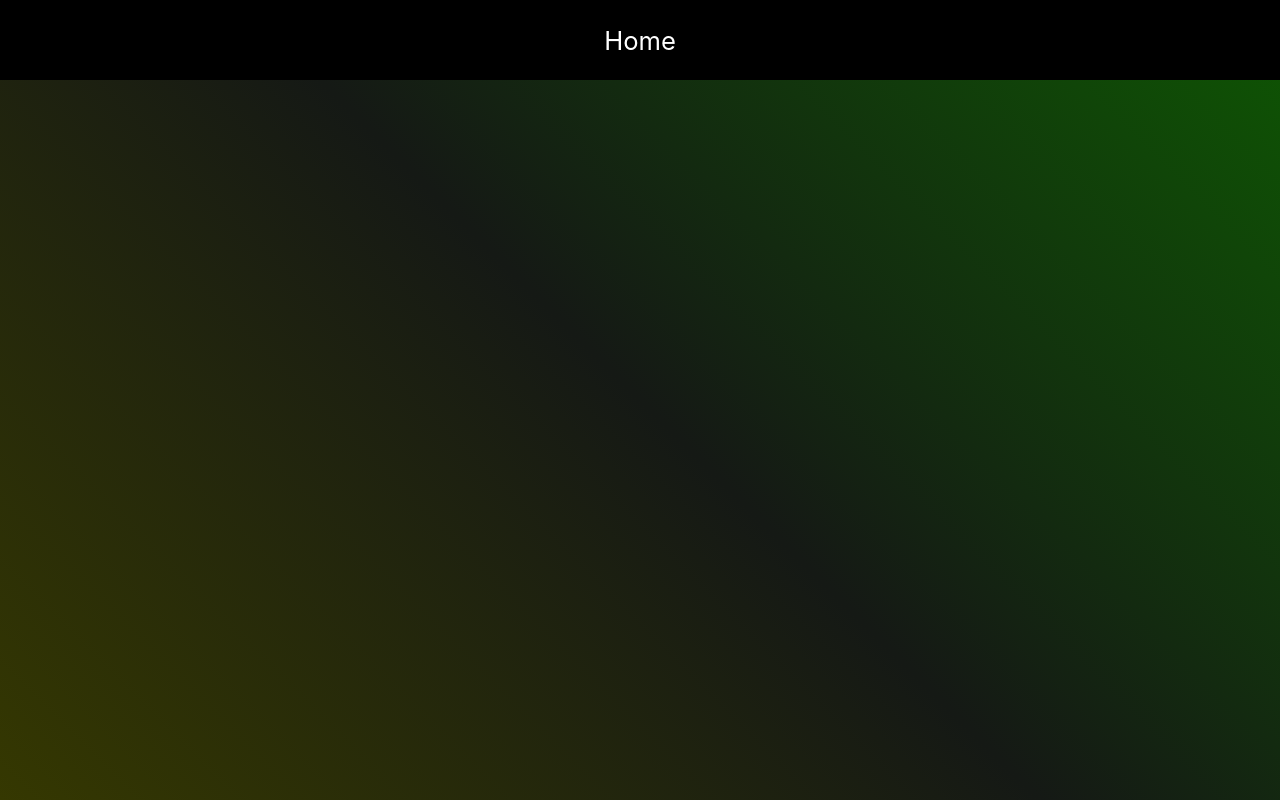
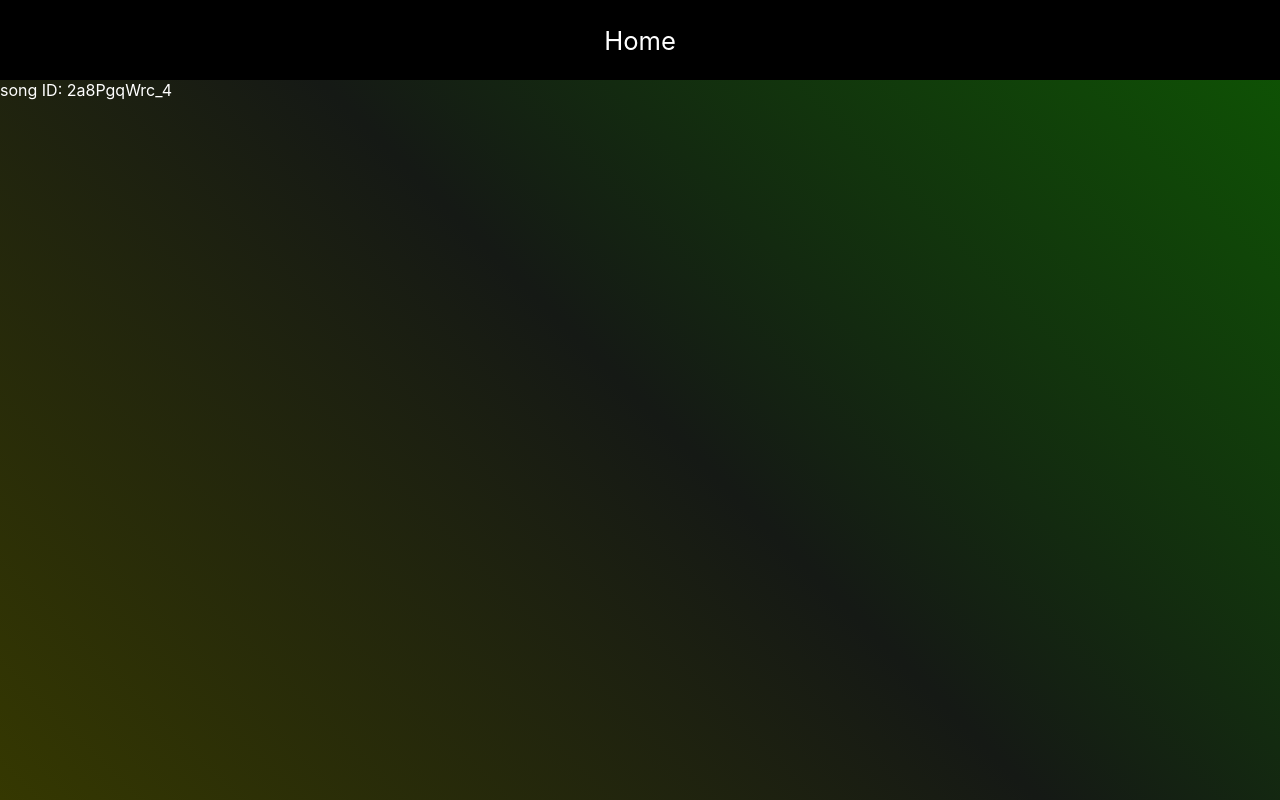
Before and after one commit to AlonTzafari/music-app-client, a React (Create React App) app: page /song/2a8PgqWrc_4 in a window 1280 px wide. Built offline with nearby package versions, Linux system fonts and the light colour scheme.

Commit message:
page selector

```diff
--- a/src/App.css
+++ b/src/App.css
@@ -4,3 +4,7 @@
     color: white;
     overflow-x: hidden;
 }
+
+.page {
+    padding-top: 80px;
+}
--- a/src/components/Home.js
+++ b/src/components/Home.js
@@ -8,7 +8,7 @@ import '../styles/Home.css'
 
 function Home() {
     return (
-        <div className="home">
+        <div className="home page">
             <Gallery items={songs} type="songs" title="Top Songs"/>
             <Gallery items={playlists} type="playlists" title="Top Playlists"/>
             <Gallery items={artists} type="artists" title="Top Artists"/>
--- a/src/components/Song.js
+++ b/src/components/Song.js
@@ -1,9 +1,11 @@
 import React from 'react'
+import {useParams} from 'react-router-dom'
 
-function Song() {
+function Song(props) {
+    const {id} = useParams();
     return (
-        <div>
-
+        <div className="song page">
+            {`song ID: ${id}`}
         </div>
     )
 }
--- a/src/styles/Home.css
+++ b/src/styles/Home.css
@@ -4,5 +4,5 @@
     /* align-items: center; */
     padding-left: 50px;
     padding-right: 50px;
-    padding-top: 80px;
+
 }
```
